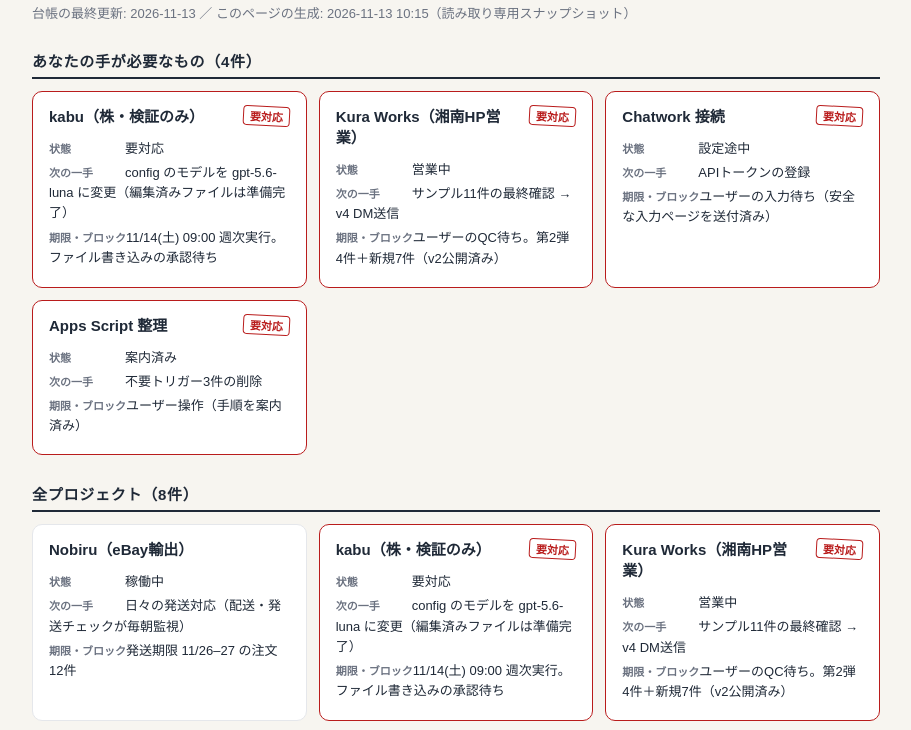
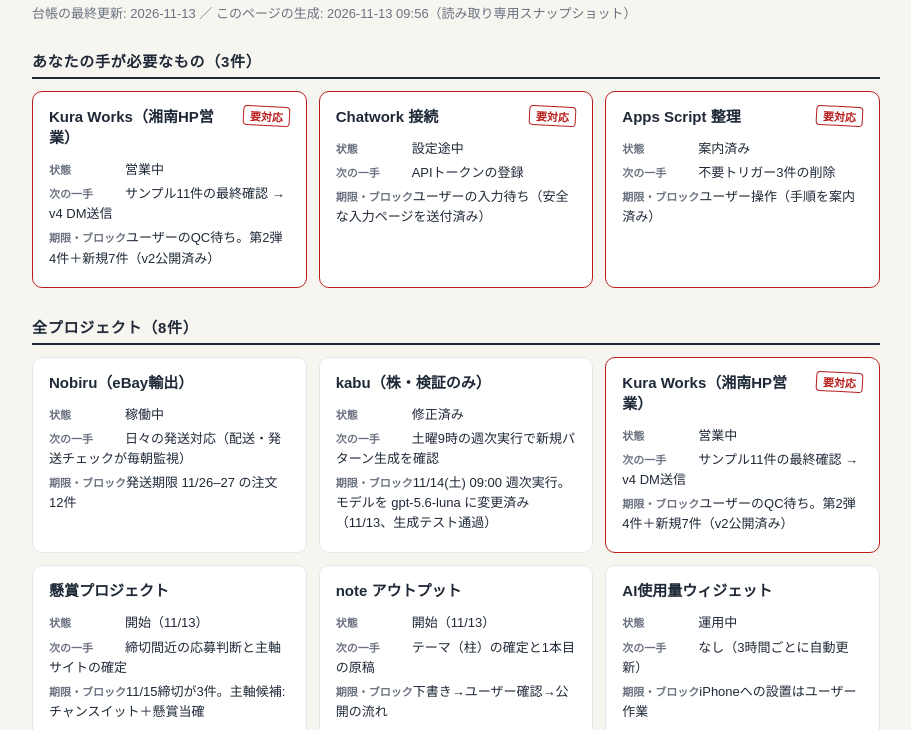
Before and after one commit to hiroship/project-dashboard, a plain HTML site: page index.html in a window 1280 px wide. Shown: the part 57-787 px from the top of the page, without its empty margins (184-1095 px from the left). Drawn offline with Linux system fonts and the light colour scheme.

Commit message:
Update dashboard snapshot 2026-11-13 09:56

```diff
--- a/index.html
+++ b/index.html
@@ -30,16 +30,10 @@
 <div class="wrap">
 <header>
   <h1>プロジェクト管理</h1>
-  <p>台帳の最終更新: 2026-11-13 ／ このページの生成: 2026-11-13 10:15（読み取り専用スナップショット）</p>
+  <p>台帳の最終更新: 2026-11-13 ／ このページの生成: 2026-11-13 09:56（読み取り専用スナップショット）</p>
 </header>
-<h2>あなたの手が必要なもの（4件）</h2>
+<h2>あなたの手が必要なもの（3件）</h2>
 <div class="grid">
-<article class="card attention">
-  <div class="card-head"><h3>kabu（株・検証のみ）</h3><span class="stamp">要対応</span></div>
-  <p class="status"><span class="label">状態</span>要対応</p>
-  <p><span class="label">次の一手</span>config のモデルを gpt-5.6-luna に変更（編集済みファイルは準備完了）</p>
-  <p><span class="label">期限・ブロック</span>11/14(土) 09:00 週次実行。ファイル書き込みの承認待ち</p>
-</article>
 <article class="card attention">
   <div class="card-head"><h3>Kura Works（湘南HP営業）</h3><span class="stamp">要対応</span></div>
   <p class="status"><span class="label">状態</span>営業中</p>
@@ -67,11 +61,11 @@
   <p><span class="label">次の一手</span>日々の発送対応（配送・発送チェックが毎朝監視）</p>
   <p><span class="label">期限・ブロック</span>発送期限 11/26–27 の注文12件</p>
 </article>
-<article class="card attention">
-  <div class="card-head"><h3>kabu（株・検証のみ）</h3><span class="stamp">要対応</span></div>
-  <p class="status"><span class="label">状態</span>要対応</p>
-  <p><span class="label">次の一手</span>config のモデルを gpt-5.6-luna に変更（編集済みファイルは準備完了）</p>
-  <p><span class="label">期限・ブロック</span>11/14(土) 09:00 週次実行。ファイル書き込みの承認待ち</p>
+<article class="card">
+  <div class="card-head"><h3>kabu（株・検証のみ）</h3></div>
+  <p class="status"><span class="label">状態</span>修正済み</p>
+  <p><span class="label">次の一手</span>土曜9時の週次実行で新規パターン生成を確認</p>
+  <p><span class="label">期限・ブロック</span>11/14(土) 09:00 週次実行。モデルを gpt-5.6-luna に変更済み（11/13、生成テスト通過）</p>
 </article>
 <article class="card attention">
   <div class="card-head"><h3>Kura Works（湘南HP営業）</h3><span class="stamp">要対応</span></div>
```
